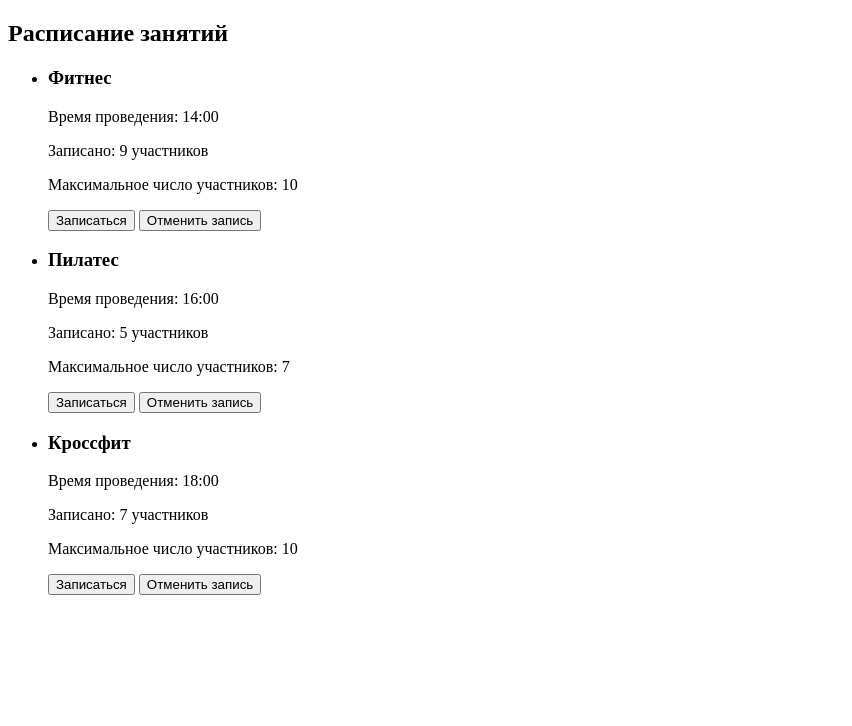
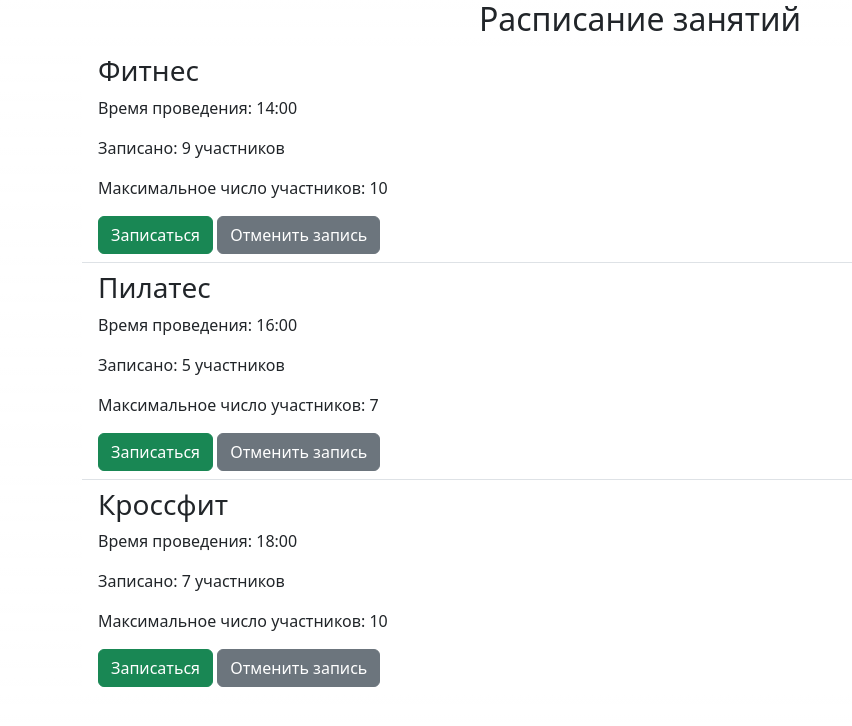
Before and after one commit to Zheshard/JavaScript-about-browser-API-homework-1, a plain HTML site: page homework_1/index.html in a window 1280 px wide. Shown: the whole page, without its empty margins (0-852 px from the left). Drawn offline with nearby package versions, Linux system fonts and the light colour scheme.

Commit message:
homework 1 complete

```diff
--- a/homework_1/index.html
+++ b/homework_1/index.html
@@ -5,12 +5,16 @@
     <meta charset="UTF-8">
     <meta name="viewport" content="width=device-width, initial-scale=1.0">
     <title>JavaScript about browser APIs | Homework 1</title>
+    <link href="https://cdn.jsdelivr.net/npm/bootstrap@5.3.0/dist/css/bootstrap.min.css" rel="stylesheet"
+        integrity="sha384-9ndCyUaIbzAi2FUVXJi0CjmCapSmO7SnpJef0486qhLnuZ2cdeRhO02iuK6FUUVM" crossorigin="anonymous">
     <script src="task_1.js" defer></script>
 </head>
 
-<body>
-    <h2 class="title">Расписание занятий</h2>
-    <ul class="schedule"></ul>
+<body class="bg-ligth bg-gradient">
+    <div class="container ">
+        <h2 class="title text-center">Расписание занятий</h2>
+        <ul class="schedule list-group list-group-flush"></ul>
+    </div>
 </body>
 
 </html>
--- a/homework_1/task_1.js
+++ b/homework_1/task_1.js
@@ -49,14 +49,15 @@ function renderSchedule() {
     schedule.innerHTML = '';
     sportsActivities.forEach(event => {
         const sportsActivity = document.createElement('li');
+        sportsActivity.classList.add('list-group-item');
         sportsActivity.innerHTML = `
             <h3>${event.title}</h3>
             <p class="time">Время проведения: ${event.time}</p>
             <p class="currentNum">Записано: ${event.currentNumOfAthletes} участников</p>
             <p class="maxNum">Максимальное число участников: ${event.maxNumOfAthletes}</p>
-            <button onclick="register(${event.id})" ${event.currentNumOfAthletes >= event.maxNumOfAthletes
+            <button class="btn btn-success" onclick="register(${event.id})" ${event.currentNumOfAthletes >= event.maxNumOfAthletes
                 ? 'disabled' : ''}>Записаться</button>
-            <button onclick="cancelRegistration(${event.id})">Отменить запись</button>
+            <button class="btn btn-secondary" onclick="cancelRegistration(${event.id})">Отменить запись</button>
         `;
         schedule.appendChild(sportsActivity);
     });
```
